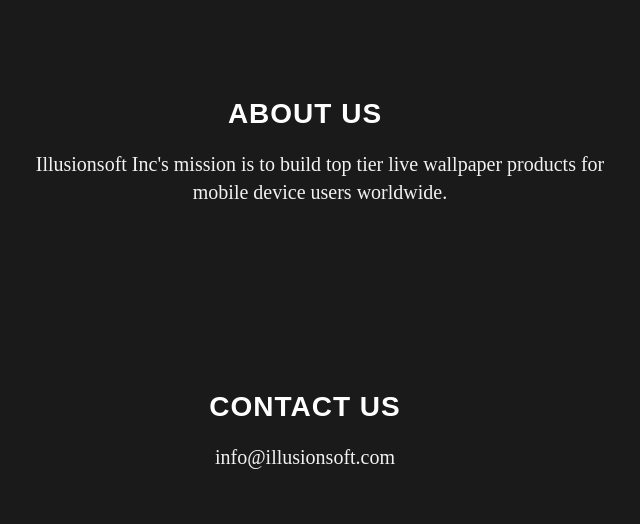
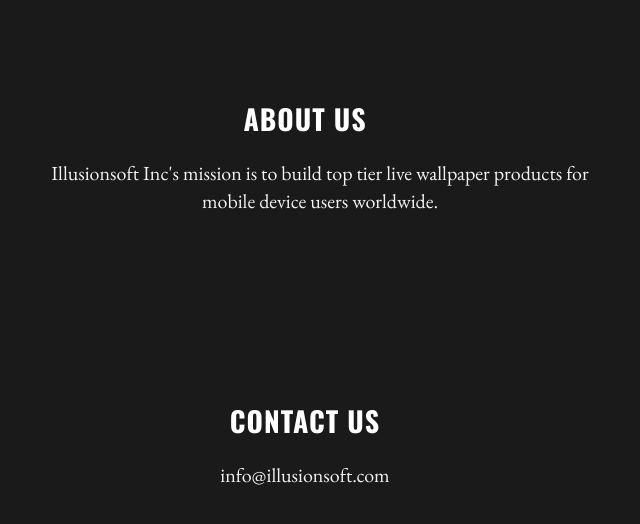
Before and after one commit to illusionsoft/illusionsoft.github.io, a plain HTML site: page index.html in a window 1280 px wide. Shown: the whole page, without its empty margins (335-975 px from the left). Drawn offline with nearby package versions, Linux system fonts and the light colour scheme.

Commit message:
link google fonts

```diff
--- a/css/style.css
+++ b/css/style.css
@@ -1,11 +1,11 @@
 body {
   background: #1a1a1a;
-  font-family: serif;
+  font-family: 'EB Garamond', serif;
   -webkit-font-smoothing: antialiased;
 }
 
 h3 {
-  font-family: sans-serif;
+  font-family: 'Oswald', sans-serif;
   font-size: 28px;
   font-weight: 700;
   color: white;
--- a/index.html
+++ b/index.html
@@ -4,6 +4,10 @@
   <meta charset="utf-8">
   <title>Illusionsoft Inc.</title>
   <meta content="width=device-width, initial-scale=1.0" name="viewport">
+
+  <!-- Google Fonts -->
+  <link href="https://fonts.googleapis.com/css?family=Oswald:400,300,700|EB+Garamond" rel="stylesheet">
+
   <link href="css/style.css" rel="stylesheet">
 </head>
 
```
